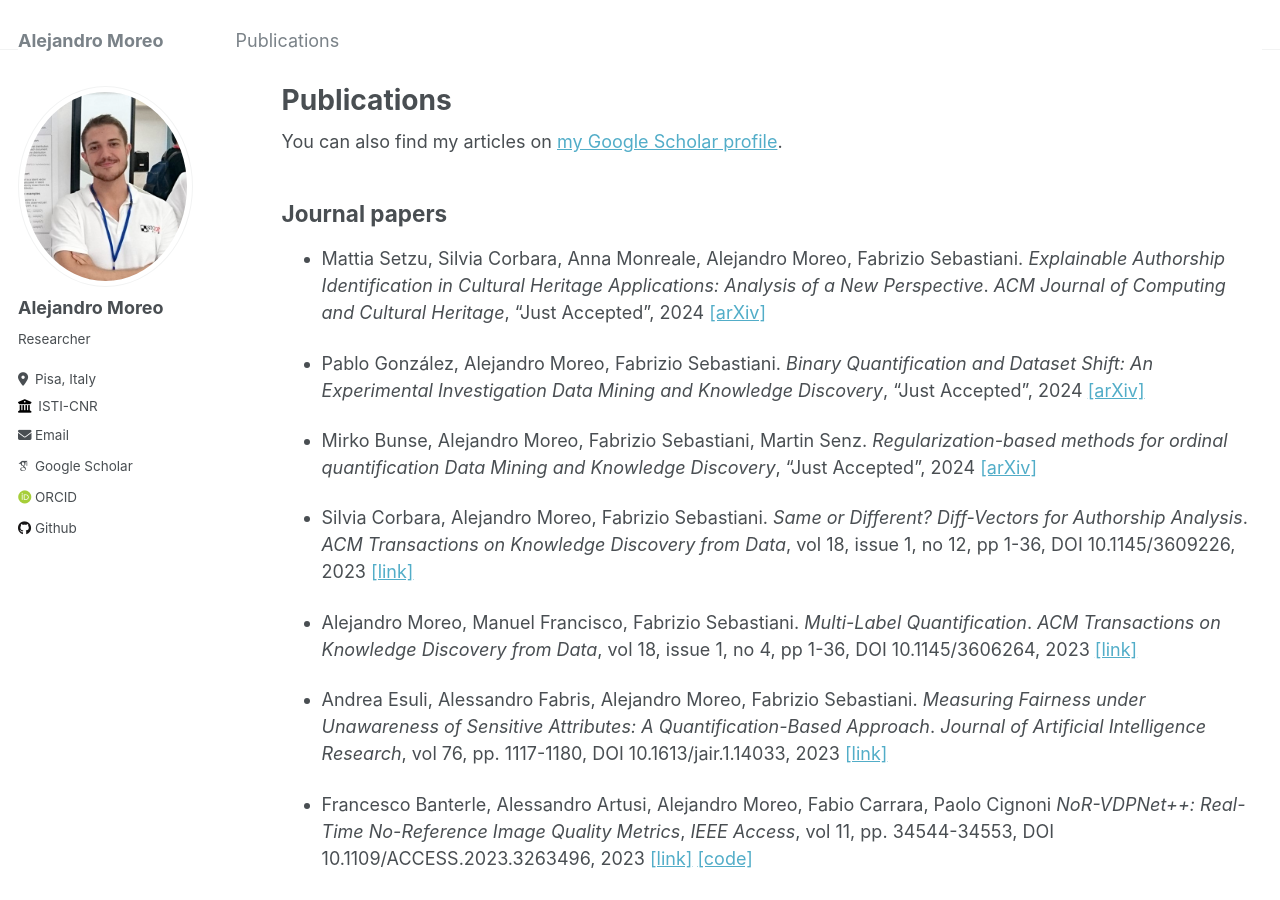
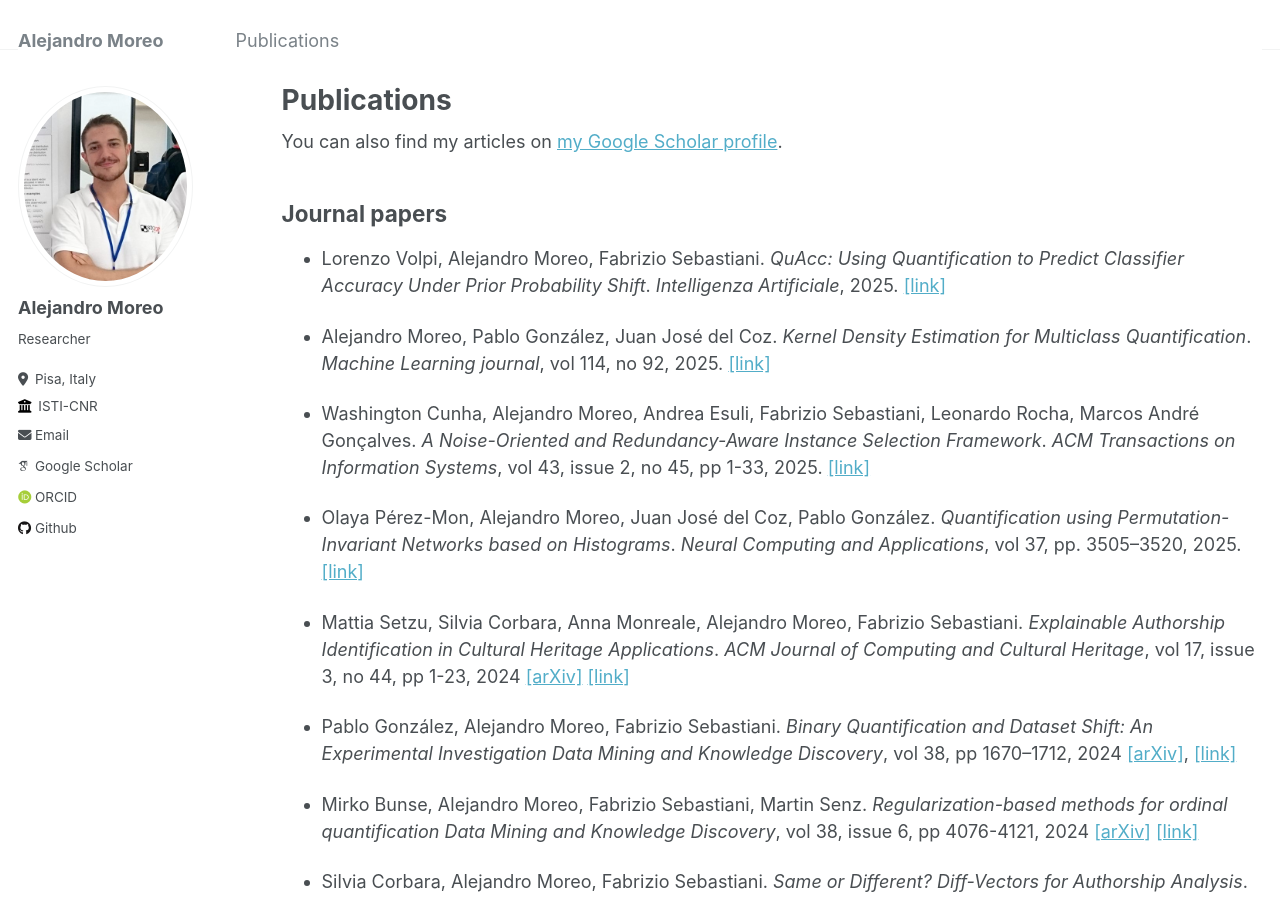
Before and after one commit to AlexMoreo/AlexMoreo.github.io, a Jekyll site: the page built from _pages/publications.md, in a window 1280 px wide and 900 px high. Built offline with Jekyll 4.4.1, drawn with Linux system fonts in a browser that asks for light colours; some web fonts are replaced; some of the changed text lies outside the part shown.

Commit message:
Update publications.md

```diff
--- a/_pages/publications.md
+++ b/_pages/publications.md
@@ -11,21 +11,39 @@ author_profile: true
 
 ## Journal papers
 
+* Lorenzo Volpi, Alejandro Moreo, Fabrizio Sebastiani.
+  _QuAcc: Using Quantification to Predict Classifier Accuracy Under Prior Probability Shift_.
+  *Intelligenza Artificiale*, 2025. [[link]](https://doi.org/10.1177/172480352513383)
+
+* Alejandro Moreo, Pablo González, Juan José del Coz.
+  _Kernel Density Estimation for Multiclass Quantification_.
+  *Machine Learning journal*, vol 114, no 92, 2025. [[link]](https://doi.org/10.1007/s10994-024-06726-5)
+
+* Washington Cunha, Alejandro Moreo, Andrea Esuli, Fabrizio Sebastiani, Leonardo Rocha,
+Marcos André Gonçalves.
+  _A Noise-Oriented and Redundancy-Aware Instance Selection Framework_.
+  *ACM Transactions on Information Systems*, vol 43, issue 2, no 45, pp 1-33, 2025. [[link]](https://doi.org/10.1145/3705000)
+
+* Olaya Pérez-Mon, Alejandro Moreo, Juan José del Coz, Pablo González.
+  _Quantification using Permutation-Invariant Networks based on Histograms_.
+  *Neural Computing and Applications*, vol 37, pp. 3505–3520, 2025. [[link]](https://doi.org/10.1007/s00521-024-10721-1)
+
 * Mattia Setzu, Silvia Corbara, Anna Monreale, Alejandro Moreo, Fabrizio Sebastiani.
-_Explainable Authorship Identification in Cultural Heritage Applications: Analysis of a New Perspective_.
-*ACM Journal of Computing and Cultural Heritage*, "Just Accepted", 2024 [[arXiv]](https://arxiv.org/pdf/2311.02237.pdf)
+  _Explainable Authorship Identification in Cultural Heritage Applications_.
+  *ACM Journal of Computing and Cultural Heritage*, vol 17, issue 3, no 44, pp 1-23, 2024 [[arXiv]](https://arxiv.org/pdf/2311.02237.pdf) [[link]](https://doi.org/10.1145/3654675)
 
 * Pablo González, Alejandro Moreo, Fabrizio Sebastiani.
 _Binary Quantification and Dataset Shift: An Experimental Investigation_
-*Data Mining and Knowledge Discovery*, "Just Accepted",
-2024
-[[arXiv]](https://arxiv.org/abs/2310.04565)
+*Data Mining and Knowledge Discovery*, vol 38, pp 1670–1712, 2024
+[[arXiv]](https://arxiv.org/abs/2310.04565),
+[[link]](https://doi.org/10.1007/s10618-024-01014-1)
 
 * Mirko Bunse, Alejandro Moreo, Fabrizio Sebastiani, Martin Senz.
 _Regularization-based methods for ordinal quantification_
-*Data Mining and Knowledge Discovery*, "Just Accepted",
+*Data Mining and Knowledge Discovery*, vol 38, issue 6, pp 4076-4121,
 2024
 [[arXiv]](https://arxiv.org/abs/2310.09210)
+[[link]](https://doi.org/10.1007/s10618-024-01067-2)
 
 * Silvia Corbara, Alejandro Moreo, Fabrizio Sebastiani.
 _Same or Different? Diff-Vectors for Authorship Analysis_.
@@ -172,6 +190,12 @@ ISBN: 978-3-031-20466-1, ISSN: 2949-8066. [[open-access]](https://link.springer.
 ## Conference papers
 
 International conferences (22 items)
+
+* Lorenzo Volpi, Alejandro Moreo, Fabrizio Sebastiani, A Simple Method for Classifier Accuracy Prediction under Prior Probability Shift. The 27th International Conference on
+Discovery Science, Pisa, Italy, October 14th to October 16th, 2024. Best SoBigData Paper
+Runner-up. Lecture Notes in Computer Science, vol 15244. Springer, Cham. pp. 267-283
+[[link]](https://doi.org/10.1007/978-3-031-78980-9_17)
+
 * Mirko Bunse, Alejandro Moreo, Fabrizio Sebastiani, Martin Senz, Ordinal Quantification
 through Regularization. ECML / PKDD 2022, 33rd European Conference on Machine Learning and Principles and Practice of Knowledge Discovery in Databases,
 Grenoble, France, September 19-23, 2022, pp. 36-52
```
